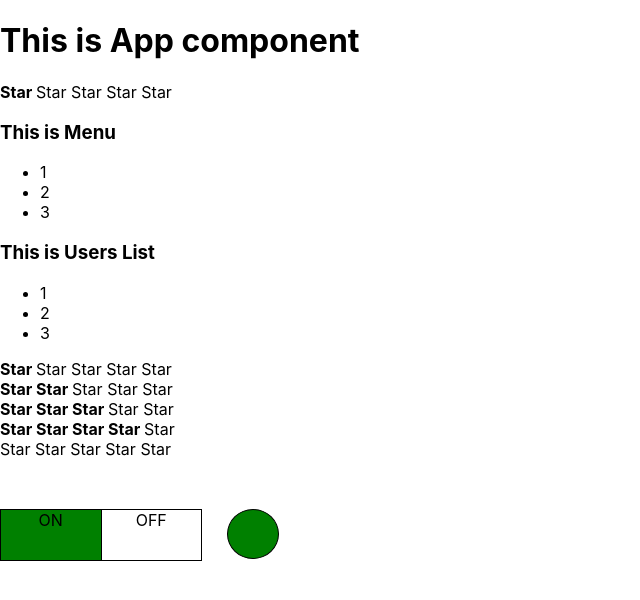
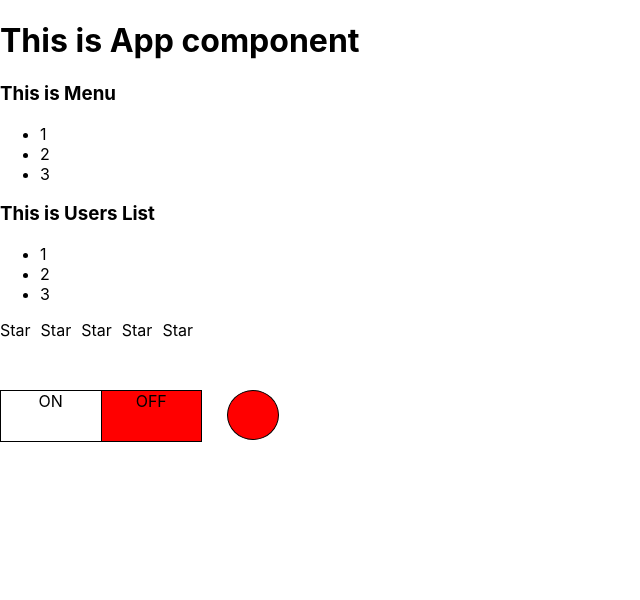
Before and after one commit to zionjke/kabzda-inkubator, a React (Create React App) app: page / in a window 1280 px wide. Shown: the top 600 px of the page, without its empty margins (0-640 px from the left). Built offline with nearby package versions, Linux system fonts and the light colour scheme.

Commit message:
Lesson2 - useState, conditional rendering

```diff
--- a/src/App.css
+++ b/src/App.css
@@ -42,3 +42,14 @@
 .green {
     background: green;
 }
+
+.star {
+    margin-right: 10px;
+    cursor: pointer;
+}
+
+.starSelected {
+    font-weight: bold;
+    margin-right: 10px;
+    cursor: pointer;
+}
--- a/src/App.tsx
+++ b/src/App.tsx
@@ -7,34 +7,13 @@ import {Switcher} from "./components/Switcher/Switcher";
 
 
 function App() {
-
-    const [visibleMenu, setVisibleMenu] = React.useState<boolean>(true);
-    const [visibleUserList, setVisibleUserList] = React.useState<boolean>(true);
-
-    const handleClickVisibleMenu = (): void => {
-        setVisibleMenu(!visibleMenu)
-    };
-
-    const handleClickVisibleUserList = (): void => {
-        setVisibleUserList(!visibleUserList)
-    };
-
     console.log('App rendered');
     return (
         <div className="App">
             <PageTitle title={'This is App component'}/>
-            <Rating value={1}/>
-            <Accordion visible={visibleMenu}
-                       handleClickVisible={handleClickVisibleMenu}
-                       title={'This is Menu'}/>
-            <Accordion visible={visibleUserList}
-                       handleClickVisible={handleClickVisibleUserList}
-                       title={'This is Users List'}/>
-            <Rating value={1}/>
-            <Rating value={2}/>
-            <Rating value={3}/>
-            <Rating value={4}/>
-            <Rating value={0}/>
+            <Accordion title={'This is Menu'}/>
+            <Accordion title={'This is Users List'}/>
+            <Rating stars={5}/>
             <Switcher/>
         </div>
     );
--- a/src/components/Accordion/Accordion.tsx
+++ b/src/components/Accordion/Accordion.tsx
@@ -2,13 +2,16 @@
 import * as React from 'react';
 import {AccordionBody} from './AccordionBody';
 import {AccordionTitle} from "./AccordionTitle";
+import {useState} from "react";
 
 type Props = {
     title: string,
-    visible: boolean,
-    handleClickVisible: () => void
 };
-export const Accordion = ({title, visible, handleClickVisible}: Props) => {
+export const Accordion = ({title}: Props) => {
+    const [visible, setVisible] = useState(true)
+    const handleClickVisible = () => {
+        setVisible(!visible)
+    }
     console.log('Accordion render');
     return (
         <div>
--- a/src/components/Rating.tsx
+++ b/src/components/Rating.tsx
@@ -1,19 +1,23 @@
-// @flow
 import * as React from 'react';
 import {Star} from "./Star";
+import {useState} from "react";
 
 type Props = {
-    value: number
+    stars: number
 };
-export const Rating = ({value}: Props) => {
+
+export const Rating = ({stars}: Props) => {
+    const [starSelected, setStarSelected] = useState(0);
     console.log('Rating render');
     return (
         <div>
-            <Star selected={value > 0}/>
-            <Star selected={value > 1}/>
-            <Star selected={value > 2}/>
-            <Star selected={value > 3}/>
-            <Star selected={value > 4}/>
+            {
+                [...Array(stars)].map((s, i) => (
+                    <Star key={i}
+                          selected={i < starSelected}
+                          onClick={() => setStarSelected(i + 1)}/>
+                ))
+            }
         </div>
     )
 };
--- a/src/components/Star.tsx
+++ b/src/components/Star.tsx
@@ -1,14 +1,12 @@
-// @flow
 import * as React from 'react';
 
 type Props = {
     selected?: boolean
+    onClick: any
 };
-export const Star = ({selected}: Props) => {
+export const Star = ({selected, onClick}: Props) => {
     console.log('Star render');
     return (
-        selected
-            ? <span><b>Star </b> </span>
-            : <span>Star </span>
+        <span onClick={onClick} className={selected ? 'starSelected' : 'star'}>Star</span>
     );
 };
--- a/src/components/Switcher/Switcher.tsx
+++ b/src/components/Switcher/Switcher.tsx
@@ -6,7 +6,7 @@ import {useState} from "react";
 type Props = {};
 
 export const Switcher = (props: Props) => {
-    const [switcher, setSwitcher] = useState<boolean>(true);
+    const [switcher, setSwitcher] = useState<boolean>(false);
     return (
         <div className='switcher_container'>
             <div className='switcher'>
```
Also changed, not shown: 1 other file (tests, documents, lock files or other folders).
